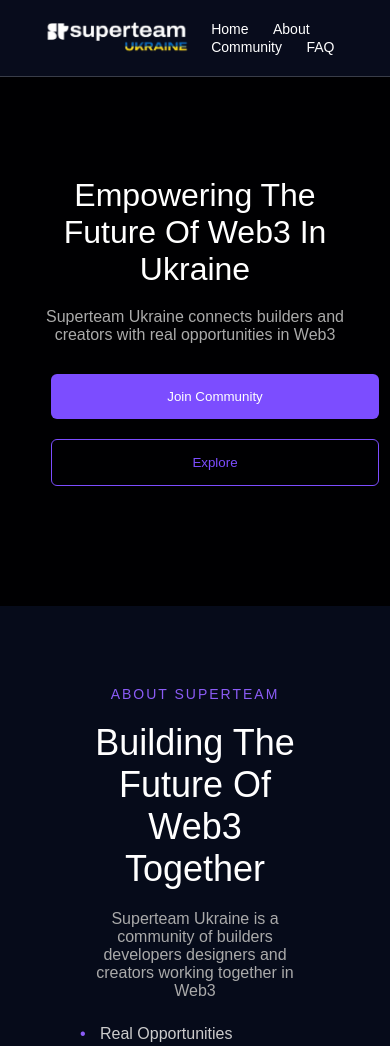
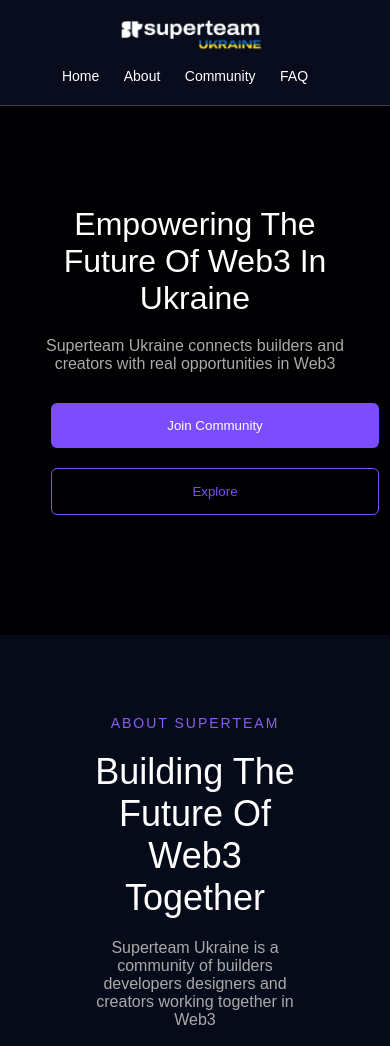
Before and after one commit to bloppybee/superteam, a plain HTML site: page index.html in a window 390 px wide. Shown: the top 1046 px of the page. Drawn offline with Linux system fonts and the light colour scheme.

Commit message:
mobile view update

```diff
--- a/styles.css
+++ b/styles.css
@@ -436,7 +436,20 @@
 
   .navbar .btn-primary {
     display: none;
+  }
 
+  .navbar {
+    flex-direction: column;
+    align-items: center;
+    gap: 15px;
+  }
+
+  .navbar img {
+    display: flex;
+    flex-wrap: wrap;
+    /* allows wrapping if needed */
+    justify-content: center;
+    gap: 15px;
   }
 
   .hero .btn-outline,
@@ -495,13 +508,11 @@
   .cards {
     flex-direction: column;
     align-items: center;
-    padding: 0 20px;
   }
 
   .card {
     width: 100%;
     max-width: 100%;
-    padding: 30px;
   }
 
   .card img {
@@ -554,6 +565,10 @@
 
   .testimonials::-webkit-scrollbar-thumb:hover {
     background: #7c3aed;
+  }
+
+  .community-bottom img {
+    display: none;
   }
 }
 
```
